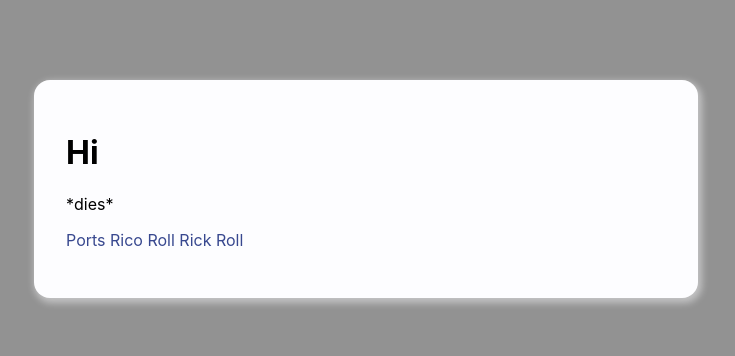
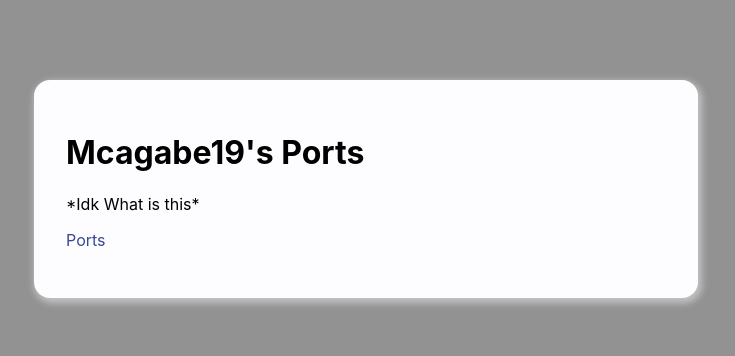
Before and after one commit to Prohack101010/prohack101010.github.io, a plain HTML site: page index.html in a window 1280 px wide. Shown: the top 356 px of the page, without its empty margins (274-1009 px from the left). Drawn offline with Linux system fonts and the light colour scheme.

Commit message:
Update index.html

```diff
--- a/index.html
+++ b/index.html
@@ -11,11 +11,9 @@
 </head>
 <body>
     <div class="main">
-        <h1>Hi</h1>
-        <p>*dies*</p>
+        <h1>Mcagabe19's Ports</h1>
+        <p>*Idk What is this*</p>
         <p><a href="./games.html">Ports</a>
-            <a href="https://youtu.be/GDoxYsfRmX8">Rico Roll</a>
-            <a href="./rickroll.html">Rick Roll</a>
         </p>
     </div>
     <div class="youtubecnt">
```
